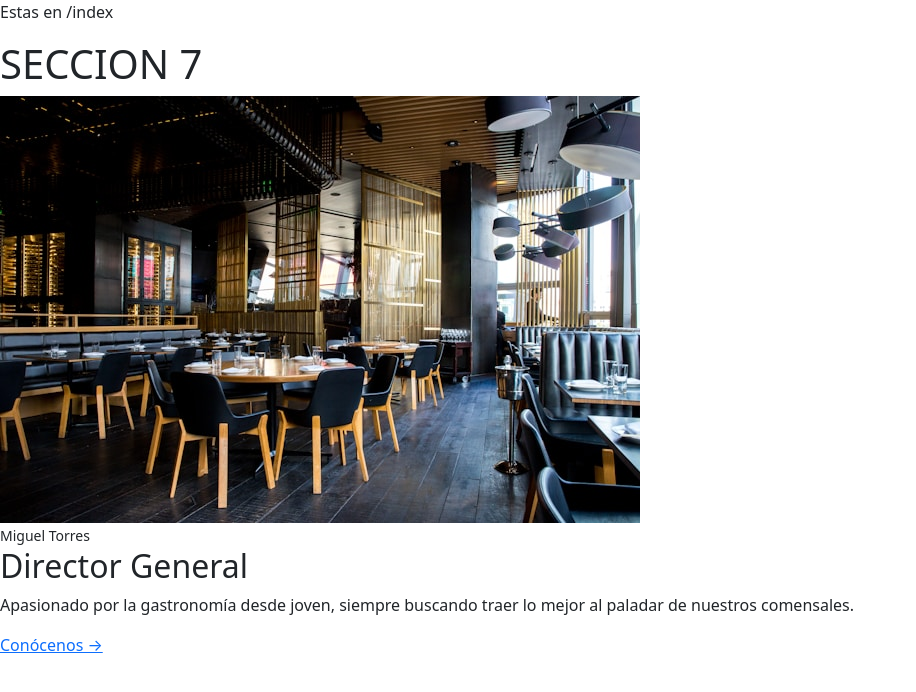
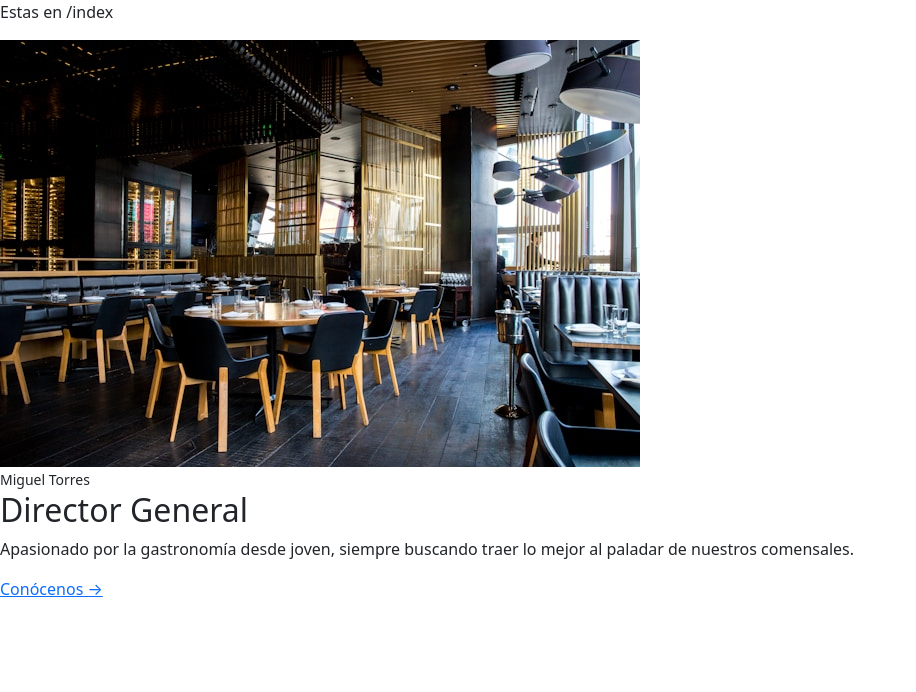
Before and after one commit to Sponton-Lucas/Proyecto-Final-IDS, a Flask app: page / in a window 1280 px wide. Shown: the part 86-778 px from the top of the page, without its empty margins (0-916 px from the left). Run offline with Flask 3, Linux system fonts and the light colour scheme.

Commit message:
Update index.html
se realizaron las correcciones del review

```diff
--- a/front-end/templates/index.html
+++ b/front-end/templates/index.html
@@ -6,11 +6,7 @@
 
 <p class="parrafo">Estas en /index</p>
 
-<section>
-
-    <div>
-        <h1>SECCION 7</h1>
-    </div>
+<section>    <!-- SECCION 7 -->
 
     <div>
 
```
